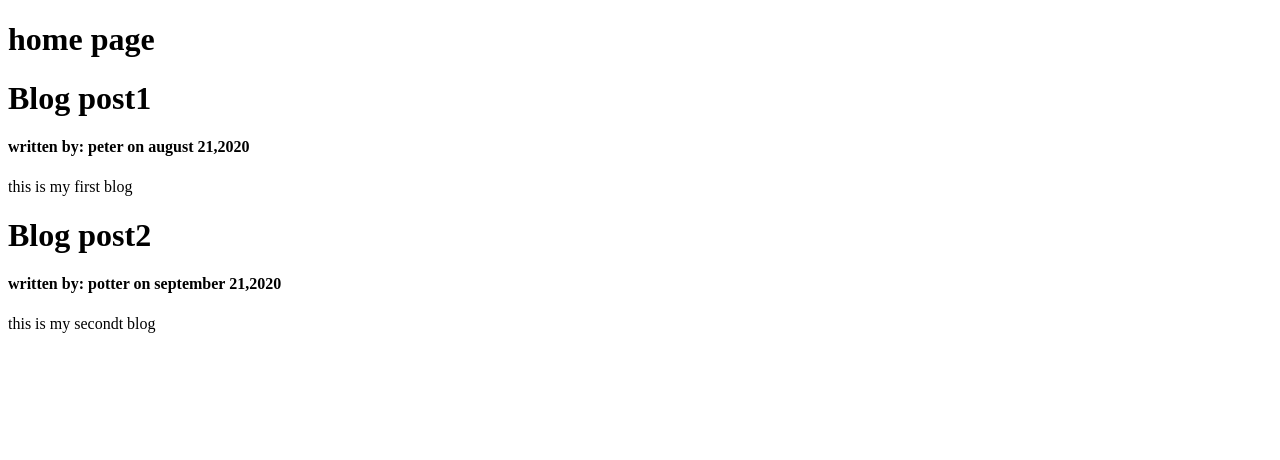
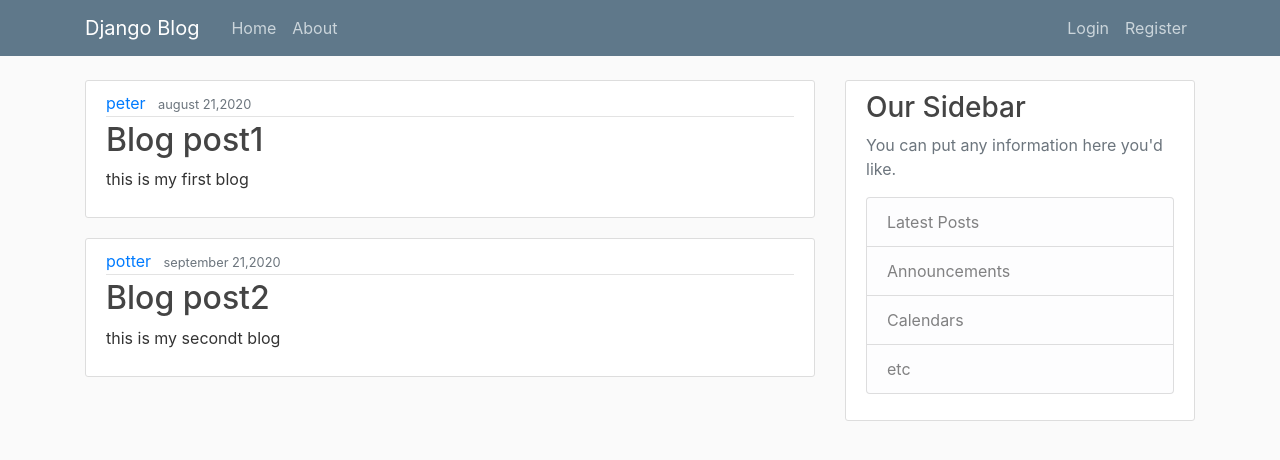
Before and after one commit to nagashreepoojari07/django_projects, a Django app: page /blog/ in a window 1280 px wide. Shown: the top 460 px of the page. Run offline with Django 3.2, Linux system fonts and the light colour scheme; some libraries are stand-ins or nearby versions.

Commit message:
add bootstrap css styling

```diff
--- /dev/null
+++ b/blog/static/blog/main.css
@@ -0,0 +1,84 @@
+body {
+  background: #fafafa;
+  color: #333333;
+  margin-top: 5rem;
+}
+
+h1, h2, h3, h4, h5, h6 {
+  color: #444444;
+}
+
+ul {
+  margin: 0;
+}
+
+.bg-steel {
+  background-color: #5f788a;
+}
+
+.site-header .navbar-nav .nav-link {
+  color: #cbd5db;
+}
+
+.site-header .navbar-nav .nav-link:hover {
+  color: #ffffff;
+}
+
+.site-header .navbar-nav .nav-link.active {
+  font-weight: 500;
+}
+
+.content-section {
+  background: #ffffff;
+  padding: 10px 20px;
+  border: 1px solid #dddddd;
+  border-radius: 3px;
+  margin-bottom: 20px;
+}
+
+.article-title {
+  color: #444444;
+}
+
+a.article-title:hover {
+  color: #428bca;
+  text-decoration: none;
+}
+
+.article-content {
+  white-space: pre-line;
+}
+
+.article-img {
+  height: 65px;
+  width: 65px;
+  margin-right: 16px;
+}
+
+.article-metadata {
+  padding-bottom: 1px;
+  margin-bottom: 4px;
+  border-bottom: 1px solid #e3e3e3
+}
+
+.article-metadata a:hover {
+  color: #333;
+  text-decoration: none;
+}
+
+.article-svg {
+  width: 25px;
+  height: 25px;
+  vertical-align: middle;
+}
+
+.account-img {
+  height: 125px;
+  width: 125px;
+  margin-right: 20px;
+  margin-bottom: 16px;
+}
+
+.account-heading {
+  font-size: 2.5rem;
+}
--- a/blog/templates/blog/base.html
+++ b/blog/templates/blog/base.html
@@ -1,6 +1,10 @@
+{% load static %}
 <!DOCTYPE html>
 <html>
 <head>
+	<!-- <meta name="viewport" content="width=device-width, initial-scale=1.0"> -->
+	<link rel="stylesheet" href="https://stackpath.bootstrapcdn.com/bootstrap/4.5.2/css/bootstrap.min.css" integrity="sha384-JcKb8q3iqJ61gNV9KGb8thSsNjpSL0n8PARn9HuZOnIxN0hoP+VmmDGMN5t9UJ0Z" crossorigin="anonymous">
+	<link rel="stylesheet" type="text/css" href="{% static 'blog/main.css' %}">
 	{% if title %}
 		<title>Django Blog-{{title}}</title>
 	{% else %}
@@ -8,6 +12,48 @@
 	{% endif %}
 </head>
 <body>
-	{% block content %}{% endblock %}
-</body>
+	<header class="site-header">
+	  <nav class="navbar navbar-expand-md navbar-dark bg-steel fixed-top">
+	    <div class="container">
+	      <a class="navbar-brand mr-4" href="/">Django Blog</a>
+	      <button class="navbar-toggler" type="button" data-toggle="collapse" data-target="#navbarToggle" aria-controls="navbarToggle" aria-expanded="false" aria-label="Toggle navigation">
+	      <span class="navbar-toggler-icon"></span>
+	      </button>
+	      <div class="collapse navbar-collapse" id="navbarToggle">
+	        <div class="navbar-nav mr-auto">
+	          <a class="nav-item nav-link" href="{% url 'blog-home'%}">Home</a>
+	          <a class="nav-item nav-link" href="{% url 'blog-about'%}">About</a>
+	        </div>
+	        <!-- Navbar Right Side -->
+	        <div class="navbar-nav">
+	          <a class="nav-item nav-link" href="#">Login</a>
+	          <a class="nav-item nav-link" href="#">Register</a>
+	        </div>
+	      </div>
+	    </div>
+	  </nav>
+	</header>
+	<main role="main" class="container">
+	  <div class="row">
+	    <div class="col-md-8">
+	      {% block content %}{% endblock %}
+		</div>
+		<div class="col-md-4">
+		    <div class="content-section">
+		        <h3>Our Sidebar</h3>
+		        <p class='text-muted'>You can put any information here you'd like.
+		          <ul class="list-group">
+		            <li class="list-group-item list-group-item-light">Latest Posts</li>
+		            <li class="list-group-item list-group-item-light">Announcements</li>
+		            <li class="list-group-item list-group-item-light">Calendars</li>
+		            <li class="list-group-item list-group-item-light">etc</li>
+		          </ul>
+		        </p>
+		     </div>
+		</div>
+	  </div>
+	</main>
+	<!-- <script src="https://code.jquery.com/jquery.js"></script>
+    <script src="https://stackpath.bootstrapcdn.com/bootstrap/4.5.2/js/bootstrap.min.js" integrity="sha384-B4gt1jrGC7Jh4AgTPSdUtOBvfO8shuf57BaghqFfPlYxofvL8/KUEfYiJOMMV+rV" crossorigin="anonymous"></script>
+</body> -->
 </html>
--- a/blog/templates/blog/home.html
+++ b/blog/templates/blog/home.html
@@ -1,9 +1,15 @@
 {% extends "blog/base.html" %}
 {% block content %}
-	<h1>home page</h1>
 	{% for post in posts %}
-		<h1>{{post.title}}</h1>
-		<h4>written by: {{post.author}} on {{post.date_posted}}</h4>
-		<p>{{post.content}}</p>
+		<article class="media content-section">
+			<div class="media-body">
+				 <div class="article-metadata">
+				    <a class="mr-2" href="#">{{ post.author }}</a>
+				     <small class="text-muted">{{ post.date_posted }}</small>
+				 </div>
+				 <h2><a class="article-title" href="#">{{ post.title }}</a></h2>
+				 <p class="article-content">{{ post.content }}</p>
+			</div>
+		</article>
 	{% endfor %}
 {% endblock %}
```
